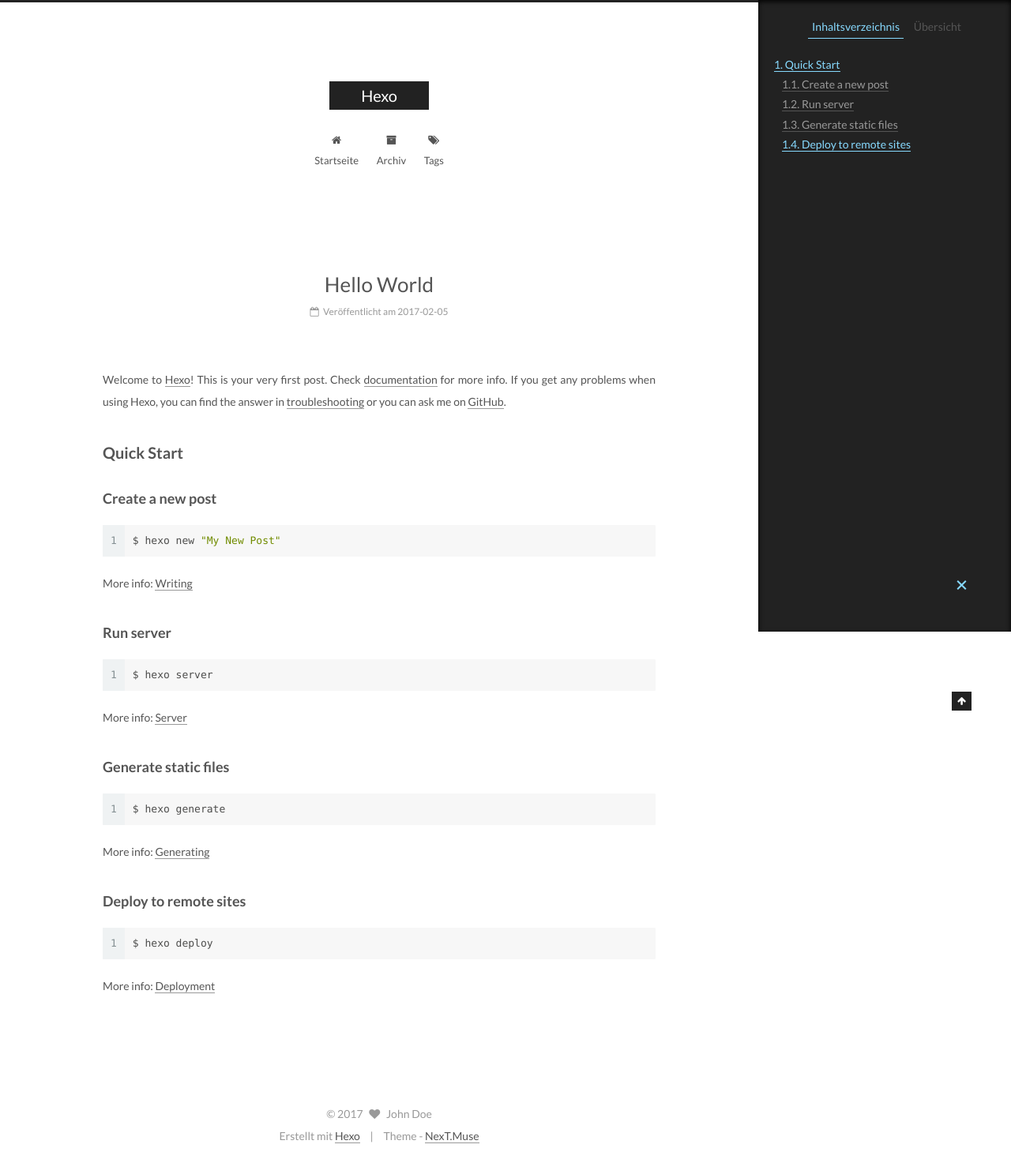
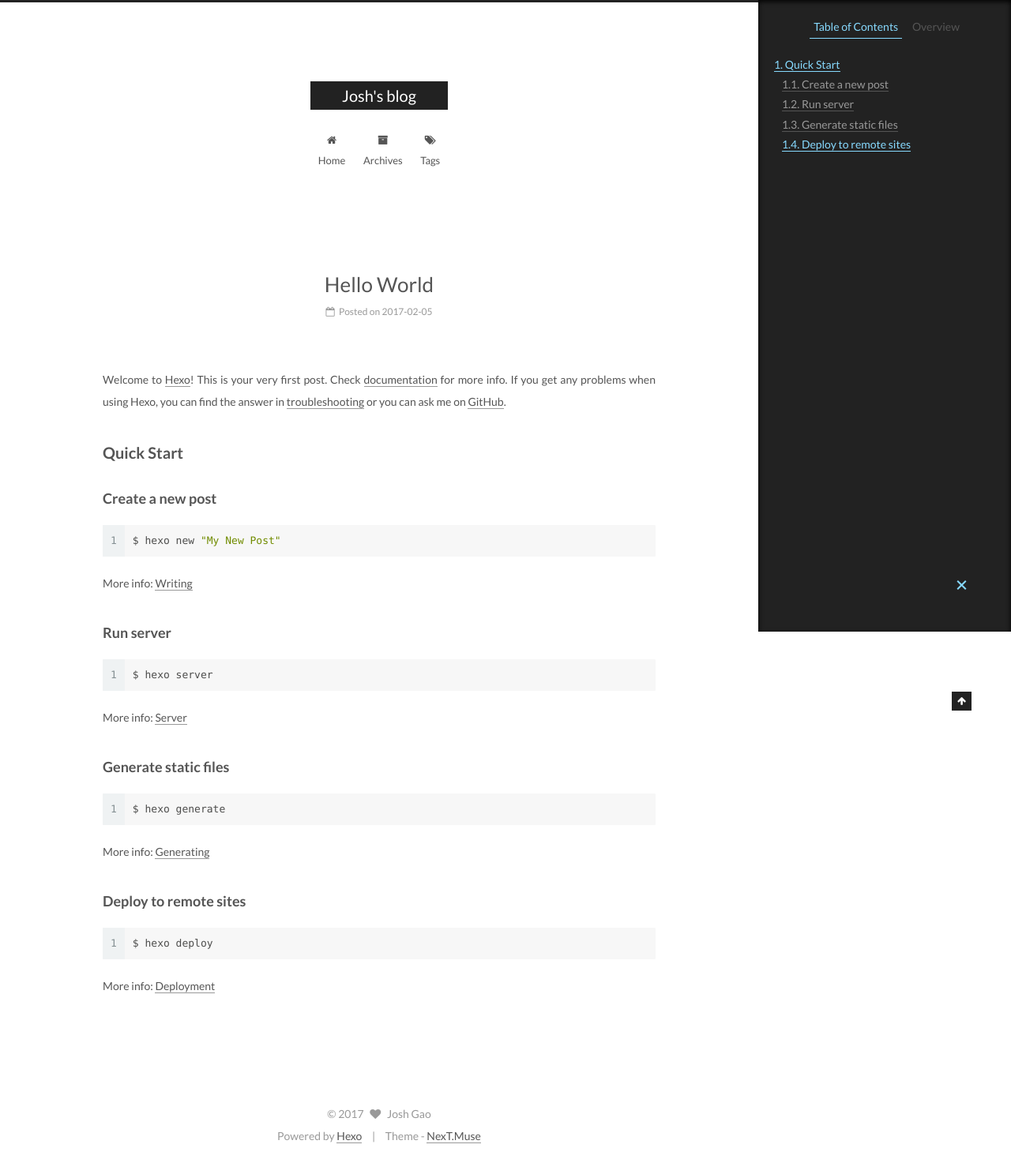
Before and after one commit to fujifilm/fujifilm.github.io, a plain HTML site: page 2017/02/05/hello-world/index.html in a window 1280 px wide. Shown: the whole page at 79% size. Drawn offline with Linux system fonts and the light colour scheme.

Commit message:
Site updated: 2017-02-05 17:05:05

```diff
--- a/2017/02/05/hello-world/index.html
+++ b/2017/02/05/hello-world/index.html
@@ -89,7 +89,7 @@ Quick">
 <meta property="og:type" content="article">
 <meta property="og:title" content="Hello World">
 <meta property="og:url" content="http://yoursite.com/2017/02/05/hello-world/index.html">
-<meta property="og:site_name" content="Hexo">
+<meta property="og:site_name" content="Josh's blog">
 <meta property="og:description" content="Welcome to Hexo! This is your very first post. Check documentation for more info. If you get any problems when using Hexo, you can find the answer in troubleshooting or you can ask me on GitHub.
 Quick">
 <meta property="og:updated_time" content="2017-02-05T05:49:58.000Z">
@@ -130,7 +130,7 @@ Quick">
 
 
 
-  <title> Hello World | Hexo </title>
+  <title> Hello World | Josh's blog </title>
 </head>
 
 <body itemscope itemtype="http://schema.org/WebPage" lang="">
@@ -161,7 +161,7 @@ Quick">
   <div class="custom-logo-site-title">
     <a href="/"  class="brand" rel="start">
       <span class="logo-line-before"><i></i></span>
-      <span class="site-title">Hexo</span>
+      <span class="site-title">Josh's blog</span>
       <span class="logo-line-after"><i></i></span>
     </a>
   </div>
@@ -190,7 +190,7 @@ Quick">
 
               <i class="menu-item-icon fa fa-fw fa-home"></i> <br />
 
-            Startseite
+            Home
           </a>
         </li>
 
@@ -200,7 +200,7 @@ Quick">
 
               <i class="menu-item-icon fa fa-fw fa-archive"></i> <br />
 
-            Archiv
+            Archives
           </a>
         </li>
 
@@ -246,15 +246,15 @@ Quick">
   <link itemprop="mainEntityOfPage" href="http://yoursite.com/2017/02/05/hello-world/">
 
   <span style="display:none" itemprop="author" itemscope itemtype="http://schema.org/Person">
-    <meta itemprop="name" content="John Doe">
+    <meta itemprop="name" content="Josh Gao">
     <meta itemprop="description" content="">
     <meta itemprop="image" content="/images/avatar.gif">
   </span>
 
   <span style="display:none" itemprop="publisher" itemscope itemtype="http://schema.org/Organization">
-    <meta itemprop="name" content="Hexo">
+    <meta itemprop="name" content="Josh's blog">
     <span style="display:none" itemprop="logo" itemscope itemtype="http://schema.org/ImageObject">
-      <img style="display:none;" itemprop="url image" alt="Hexo" src="">
+      <img style="display:none;" itemprop="url image" alt="Josh's blog" src="">
     </span>
   </span>
 
@@ -280,7 +280,7 @@ Quick">
                 <i class="fa fa-calendar-o"></i>
               </span>
 
-                <span class="post-meta-item-text">Veröffentlicht am</span>
+                <span class="post-meta-item-text">Posted on</span>
 
               <time title="Post created" itemprop="dateCreated datePublished" datetime="2017-02-05T13:49:58+08:00">
                 2017-02-05
@@ -394,10 +394,10 @@ Quick">
 
         <ul class="sidebar-nav motion-element">
           <li class="sidebar-nav-toc sidebar-nav-active" data-target="post-toc-wrap" >
-            Inhaltsverzeichnis
+            Table of Contents
           </li>
           <li class="sidebar-nav-overview" data-target="site-overview">
-            Übersicht
+            Overview
           </li>
         </ul>
 
@@ -406,8 +406,8 @@ Quick">
         <div class="site-author motion-element" itemprop="author" itemscope itemtype="http://schema.org/Person">
           <img class="site-author-image" itemprop="image"
                src="/images/avatar.gif"
-               alt="John Doe" />
-          <p class="site-author-name" itemprop="name">John Doe</p>
+               alt="Josh Gao" />
+          <p class="site-author-name" itemprop="name">Josh Gao</p>
           <p class="site-description motion-element" itemprop="description"></p>
         </div>
         <nav class="site-state motion-element">
@@ -416,7 +416,7 @@ Quick">
             <div class="site-state-item site-state-posts">
               <a href="/archives">
                 <span class="site-state-item-count">1</span>
-                <span class="site-state-item-name">Artikel</span>
+                <span class="site-state-item-name">posts</span>
               </a>
             </div>
 
@@ -479,12 +479,12 @@ Quick">
   <span class="with-love">
     <i class="fa fa-heart"></i>
   </span>
-  <span class="author" itemprop="copyrightHolder">John Doe</span>
+  <span class="author" itemprop="copyrightHolder">Josh Gao</span>
 </div>
 
 
 <div class="powered-by">
-  Erstellt mit  <a class="theme-link" href="https://hexo.io">Hexo</a>
+  Powered by <a class="theme-link" href="https://hexo.io">Hexo</a>
 </div>
 
 <div class="theme-info">
--- a/css/main.css
+++ b/css/main.css
@@ -1685,7 +1685,7 @@ pre .javascript .function {
   width: 4px;
   height: 4px;
   border-radius: 50%;
-  background: #a3e509;
+  background: #aff147;
 }
 .links-of-blogroll {
   font-size: 13px;
```
Also changed, not shown: archives/2017/02/index.html (+13 -13 lines), archives/2017/index.html (+13 -13 lines), archives/index.html (+13 -13 lines), index.html (+16 -16 lines).
